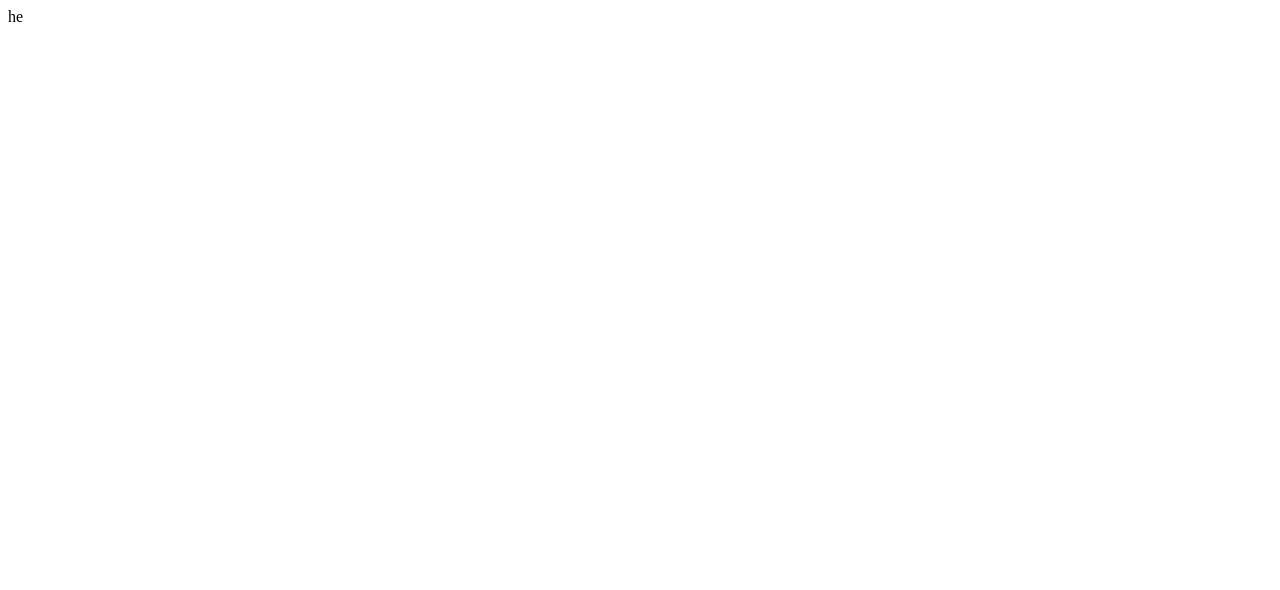
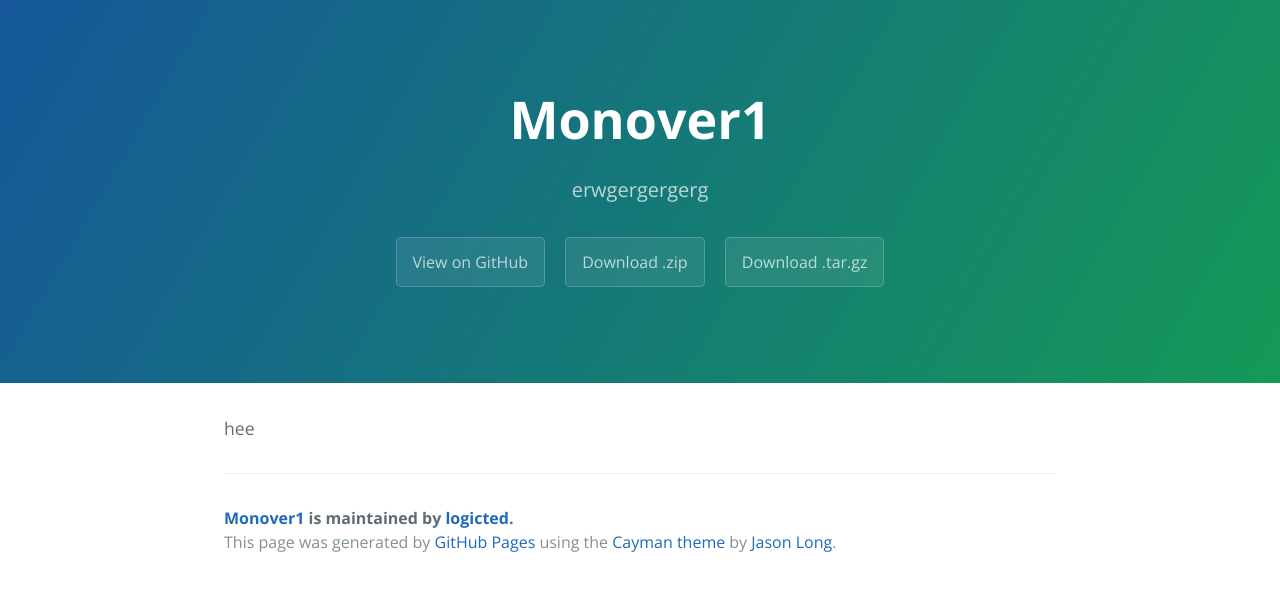
Before and after one commit to logicted/monover1, a plain HTML site: page index.html in a window 1280 px wide. Drawn offline with nearby package versions, Linux system fonts and the light colour scheme.

Commit message:
Create gh-pages branch via GitHub

```diff
--- a/index.html
+++ b/index.html
@@ -1 +1,34 @@
-he
+<!DOCTYPE html>
+<html lang="en-us">
+  <head>
+    <meta charset="UTF-8">
+    <title>Monover1 by logicted</title>
+    <meta name="viewport" content="width=device-width, initial-scale=1">
+    <link rel="stylesheet" type="text/css" href="stylesheets/normalize.css" media="screen">
+    <link href='https://fonts.googleapis.com/css?family=Open+Sans:400,700' rel='stylesheet' type='text/css'>
+    <link rel="stylesheet" type="text/css" href="stylesheets/stylesheet.css" media="screen">
+    <link rel="stylesheet" type="text/css" href="stylesheets/github-light.css" media="screen">
+  </head>
+  <body>
+    <section class="page-header">
+      <h1 class="project-name">Monover1</h1>
+      <h2 class="project-tagline">erwgergergerg</h2>
+      <a href="https://github.com/logicted/monover1" class="btn">View on GitHub</a>
+      <a href="https://github.com/logicted/monover1/zipball/master" class="btn">Download .zip</a>
+      <a href="https://github.com/logicted/monover1/tarball/master" class="btn">Download .tar.gz</a>
+    </section>
+
+    <section class="main-content">
+      <p>hee</p>
+
+      <footer class="site-footer">
+        <span class="site-footer-owner"><a href="https://github.com/logicted/monover1">Monover1</a> is maintained by <a href="https://github.com/logicted">logicted</a>.</span>
+
+        <span class="site-footer-credits">This page was generated by <a href="https://pages.github.com">GitHub Pages</a> using the <a href="https://github.com/jasonlong/cayman-theme">Cayman theme</a> by <a href="https://twitter.com/jasonlong">Jason Long</a>.</span>
+      </footer>
+
+    </section>
+
+
+  </body>
+</html>
```
